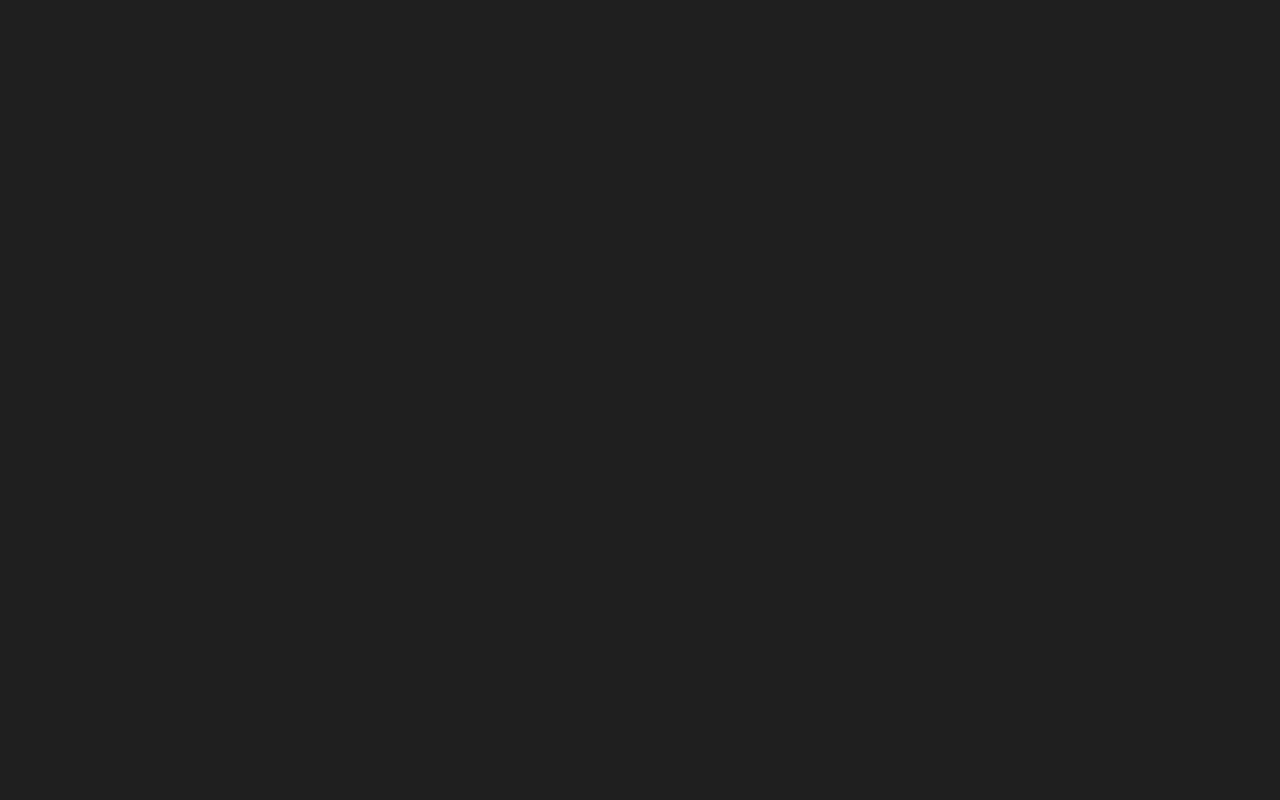
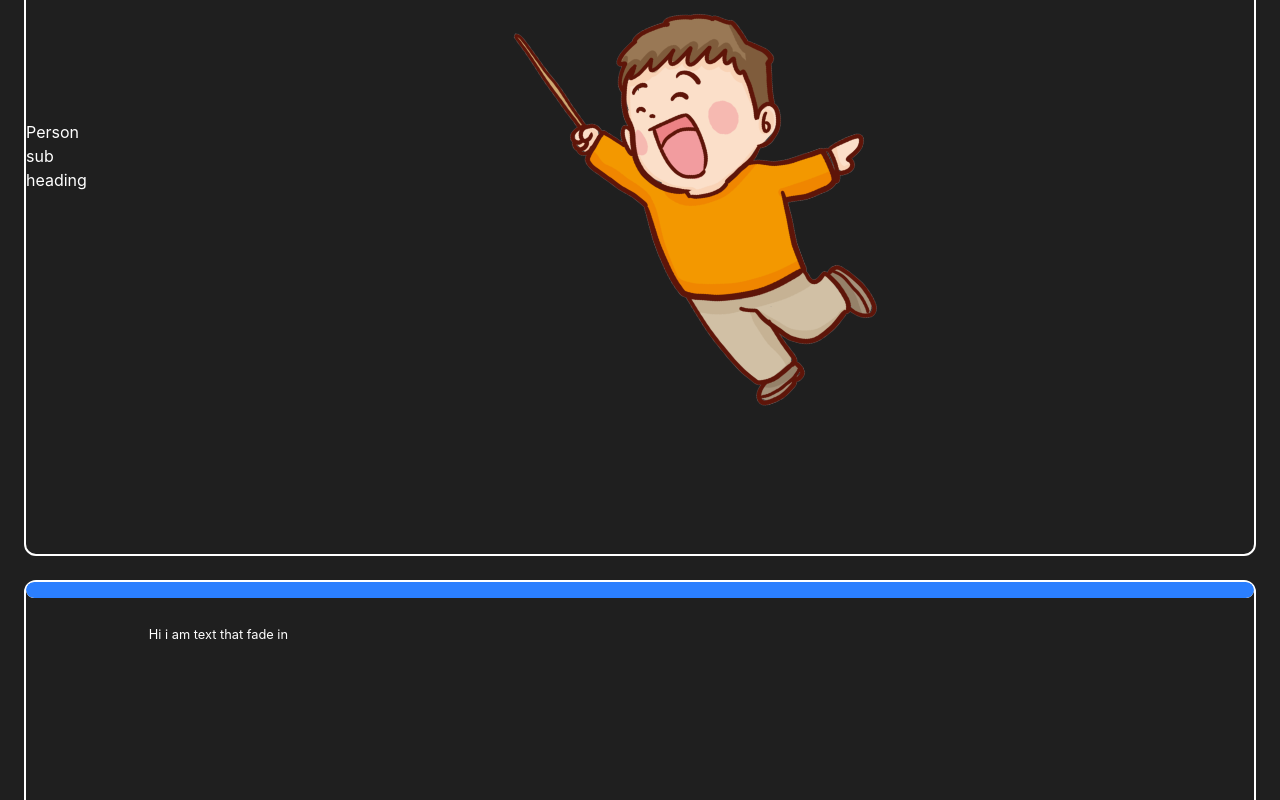
Before and after one commit to 10Yash10/React-Motion, a React (Vite) app: page / in a window 1280 px wide. Shown: the part 1140-1940 px from the top of the page. Built offline with nearby package versions, Linux system fonts and the light colour scheme.

Commit message:
lesson 17 added on offset and target while scrolling

```diff
--- a/src/App.jsx
+++ b/src/App.jsx
@@ -1,4 +1,5 @@
 import React from "react";
+import L17 from "./Lessions/L17_Offset&Target";
 // import L1 from "./Lessions/L1";
 // import L2 from "./Lessions/L2";
 // import L3_Understanding_Animate_Prop from "./Lessions/L3_Understanding_Animate_Prop";
@@ -14,10 +15,10 @@ import React from "react";
 // import L13 from "./Lessions/L13_UseMotionValues";
 // import L14 from "./Lessions/L14_useSpring";
 // import L15 from "./Lessions/L15_useTransform";
-import L16 from "./Lessions/L16_useScroll";
+// import L16 from "./Lessions/L16_useScroll";
 
 const App = () => {
-  return <L16 />;
+  return <L17 />;
 };
 
 export default App;
--- /dev/null
+++ b/src/Lessions/L17_Offset&Target.jsx
@@ -0,0 +1,164 @@
+import React, { useRef } from "react";
+import Header from "../components/Header";
+import { motion, useScroll, useSpring, useTransform } from "motion/react";
+import Cartoon from "../assets/cartoon.png";
+
+const L17 = () => {
+  return (
+    <>
+      <Header text="Lesson 17: Offset & Target" />
+      <main style={{ height: "700vh" }} className="flex flex-col gap-6 p-6">
+        <div style={{ height: "100vh" }} />
+        <HeroSection />
+        <Section2 />
+        <Projects />
+      </main>
+    </>
+  );
+};
+
+const HeroSection = () => {
+  const heroRef = useRef(null);
+
+  const { scrollYProgress } = useScroll({
+    target: heroRef,
+
+    offset: ["center end", "end end"],
+  });
+
+  const scale = useTransform(scrollYProgress, [0, 1], [1, 0.5]);
+  const rotate = useTransform(scrollYProgress, [0, 1], [0, -20]);
+  return (
+    <section
+      ref={heroRef}
+      style={{ height: "100vh" }}
+      className="border-2 border-white rounded-xl flex items-center justify-center"
+    >
+      <div className="flex items-center">
+        <div>
+          <motion.h1
+            initial={{
+              opacity: 0,
+              y: 40,
+            }}
+            whileInView={{
+              opacity: 1,
+              y: 0,
+            }}
+            transition={{
+              delay: 0.4,
+              duration: 0.4,
+            }}
+          >
+            Person
+          </motion.h1>
+          <motion.h2
+            initial={{
+              opacity: 0,
+              x: -40,
+            }}
+            whileInView={{
+              opacity: 1,
+              x: 0,
+            }}
+            transition={{
+              delay: 0.5,
+              duration: 0.4,
+            }}
+          >
+            sub heading
+          </motion.h2>
+        </div>
+        <motion.img style={{ scale, rotate }} src={Cartoon} />
+      </div>
+    </section>
+  );
+};
+
+const Section2 = () => {
+  const targetRef = useRef(null);
+
+  const { scrollYProgress } = useScroll({
+    target: targetRef,
+
+    offset: ["start center", "end center"],
+  });
+
+  const scale = useTransform(scrollYProgress, [0, 1], [1, 0.8]);
+
+  return (
+    <section
+      ref={targetRef}
+      style={{ height: "100vh" }}
+      className="border-2 border-white rounded-xl"
+    >
+      <ProgressBar progress={scrollYProgress} color={"blue"} />
+      <motion.p style={{ opacity: scrollYProgress, scale }}>
+        Hi i am text that fade in
+      </motion.p>
+    </section>
+  );
+};
+
+const Projects = () => {
+  const projectRef = useRef(null);
+
+  const { scrollYProgress } = useScroll({
+    target: projectRef,
+    offset: ["start center", "end center"],
+  });
+  return (
+    <section
+      ref={projectRef}
+      className="h-[200vh] relative p-6 border-2 border-white rounded-2xl"
+    >
+      <ProgressBar progress={scrollYProgress} />
+      <div className="flex gap-2 flex-wrap">
+        {Array.from({ length: 8 }).map((item, index) => (
+          <motion.div
+            className="card"
+            initial={{
+              opacity: 0,
+              y: 20,
+            }}
+            whileInView={{
+              opacity: 1,
+              y: 0,
+            }}
+            transition={{
+              delay: index * 0.1,
+              duration: 0.4,
+            }}
+            viewport={{
+              //   amount: 0.4,
+              once: true,
+              margin: "-100px",
+            }}
+          ></motion.div>
+        ))}
+      </div>
+    </section>
+  );
+};
+
+const ProgressBar = ({ progress, color = "orange" }) => {
+  const bgColor = `bg-${color}-500`;
+  const height = useTransform(progress, [0, 1], ["0%", "100%"]);
+  const smoothHeight = useSpring(height, {
+    stiffness: 400,
+    damping: 35,
+  });
+  return (
+    <div className="w-full mb-6 h-4 bg-white rounded-full overflow-clip sticky top-0">
+      <motion.div
+        style={{
+          width: smoothHeight,
+          height: "100%",
+        }}
+        className={`w-full ${bgColor} origin-left rounded-full`}
+      ></motion.div>
+    </div>
+  );
+};
+
+export default L17;
```
